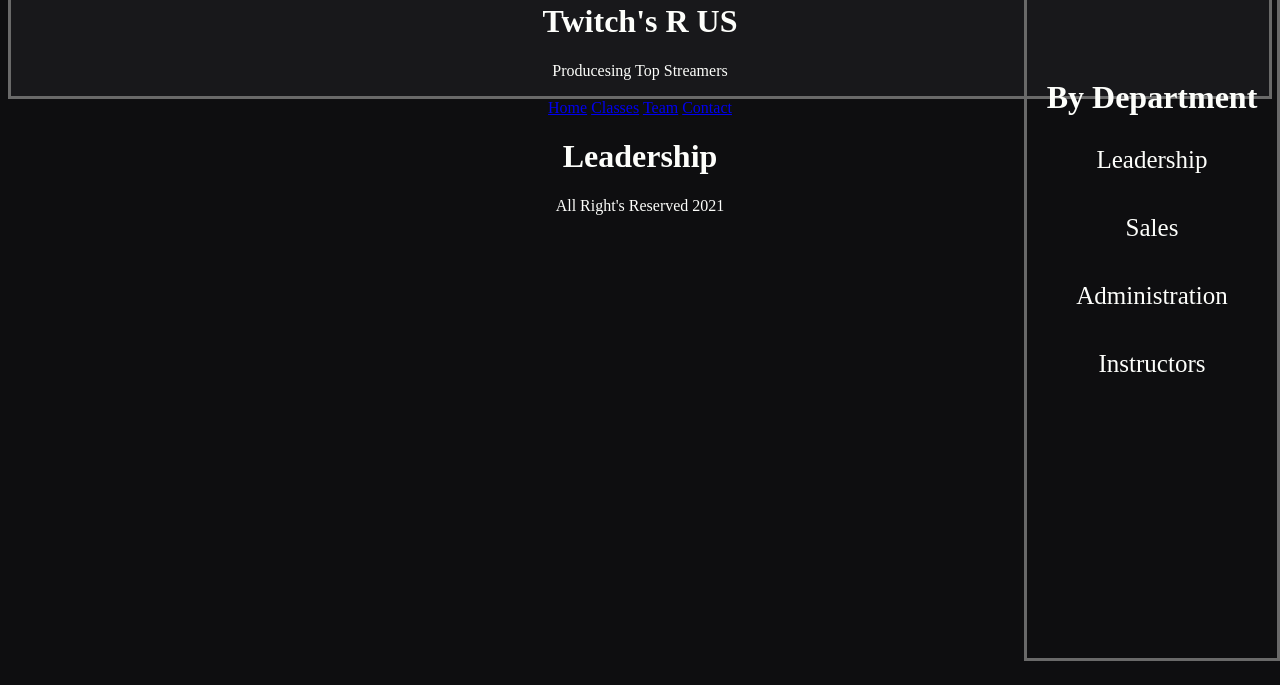
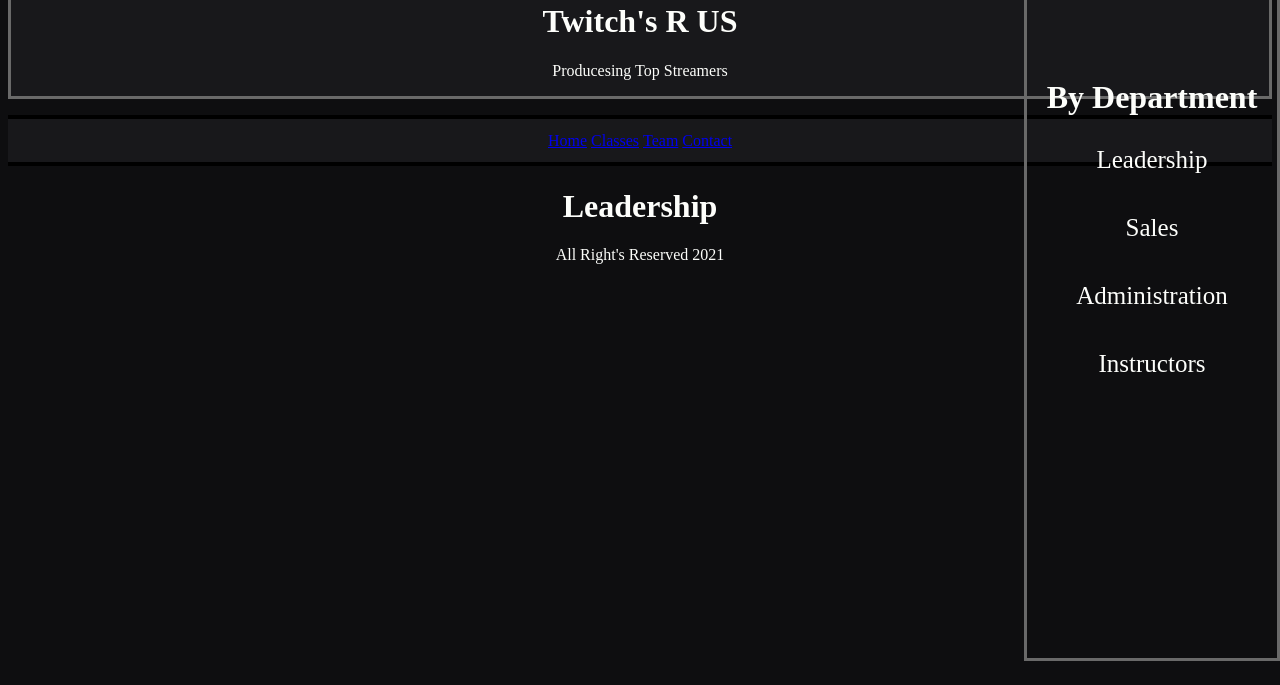
Before and after one commit to willh2011/FED1StudioProject, a plain HTML site: page FED1StudioProject/Team.html in a window 1280 px wide. Shown: the part 115-800 px from the top of the page. Drawn offline with Linux system fonts and the light colour scheme.

Commit message:
Updated nav links and added CSS

```diff
--- a/FED1StudioProject/CSS/custom.css
+++ b/FED1StudioProject/CSS/custom.css
@@ -47,3 +47,17 @@
             font-size: 18px;
         }
 }
+/*Make the nave inline*/
+nav ul li {
+    display: inline-block;
+}
+
+nav ul {
+    background-color: #18181B;
+    border-top: 4px solid black;
+    border-bottom: 4px solid black;
+    padding: .8em 1em;
+    display: block;
+    text-decoration: none;
+    list-style: none;
+}
--- a/FED1StudioProject/Team.html
+++ b/FED1StudioProject/Team.html
@@ -17,10 +17,20 @@
         <p>Producesing Top Streamers</p>
     </header>
         <nav>
-            <a href="/Index.html">Home</a>
-            <a href="/Classes.html">Classes</a>
-            <a href="/Team.html">Team</a>
-            <a href="/Contact.html">Contact</a>
+            <ul>
+                <li>
+                    <a href="Index.html">Home</a>
+                </li>
+                <li>
+                    <a href="Classes.html">Classes</a>
+                </li>
+                <li>
+                    <a href="Team.html">Team</a>
+                </li>
+                <li>
+                    <a href="Contact.html">Contact</a>
+                </li>
+            </ul>
         </nav>
     <main>
         <h1>
```
Also changed, not shown: FED1StudioProject/Administration.html (+14 -4 lines), FED1StudioProject/Classes.html (+14 -4 lines), FED1StudioProject/Contact.html (+14 -4 lines), FED1StudioProject/Index.html (+14 -4 lines), FED1StudioProject/Instructors.html (+14 -4 lines), FED1StudioProject/Sales.html (+14 -4 lines).
